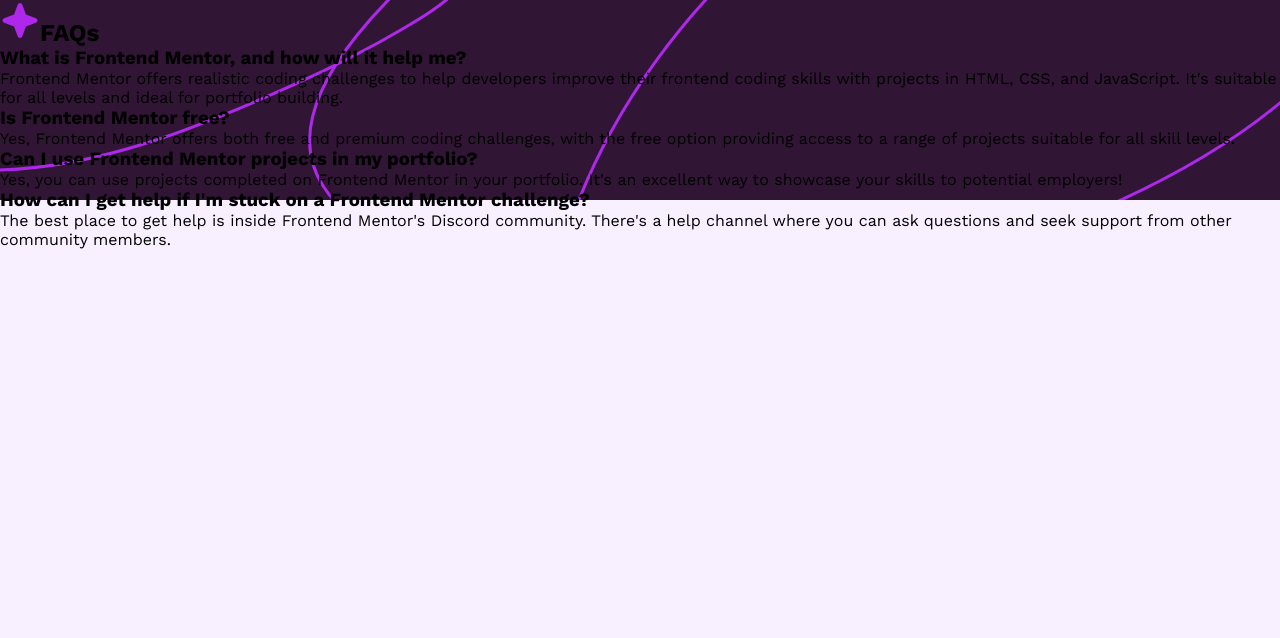
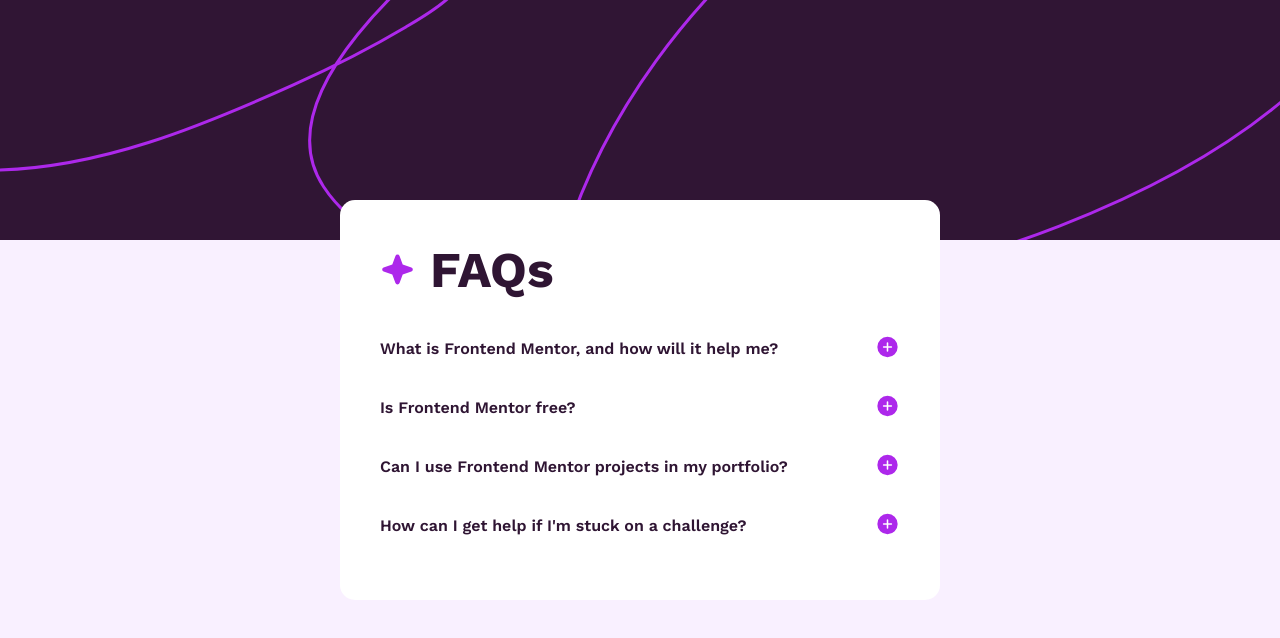
Before and after one commit to mohamedelkashef15/FAQs-accordion, a website: page index.html in a window 1280 px wide. Drawn offline with nearby package versions, Linux system fonts and the light colour scheme.

Commit message:
Add CSS code

```diff
--- a/index.html
+++ b/index.html
@@ -13,41 +13,62 @@
 </head>
 
 <body>
-  <section id="main">
-    <div id="card">
-      <h1><img src="./images/icon-star.svg" alt="">FAQs</h1>
+  <main>
+    <section id="faq">
+      <div class="container">
+        <div class="card">
+          <h1><img src="./images/icon-star.svg" alt="icon-star">FAQs</h1>
           <!-- Item 1 -->
           <div class="item">
+            <div class="item-question">
               <h3>What is Frontend Mentor, and how will it help me?</h3>
-        <p>Frontend Mentor offers realistic coding challenges to help developers improve their
+              <img src="./images/icon-plus.svg" alt="icon-plus">
+              <img src="./images/icon-minus.svg" class="hidden" alt="icon-minus">
+            </div>
+            <p class="hidden">Frontend Mentor offers realistic coding challenges to help developers improve their
               frontend coding skills with projects in HTML, CSS, and JavaScript. It's suitable for
               all levels and ideal for portfolio building.
             </p>
           </div>
           <!-- Item 2 -->
           <div class="item">
+            <div class="item-question">
               <h3>Is Frontend Mentor free?</h3>
-        <p>
+              <img src="./images/icon-plus.svg" alt="icon-plus">
+              <img src="./images/icon-minus.svg" class="hidden" alt="icon-minus">
+            </div>
+            <p class="hidden">
               Yes, Frontend Mentor offers both free and premium coding challenges, with the free
               option providing access to a range of projects suitable for all skill levels.
             </p>
           </div>
           <!-- Item 3 -->
           <div class="item">
+            <div class="item-question">
               <h3>Can I use Frontend Mentor projects in my portfolio?</h3>
-        <p>Yes, you can use projects completed on Frontend Mentor in your portfolio. It's an excellent
+              <img src="./images/icon-plus.svg" alt="icon-plus">
+              <img src="./images/icon-minus.svg" class="hidden" alt="icon-minus">
+            </div>
+            <p class="hidden">Yes, you can use projects completed on Frontend Mentor in your portfolio. It's an
+              excellent
               way to showcase your skills to potential employers!
             </p>
           </div>
           <!-- Item 4 -->
           <div class="item">
-        <h3>How can I get help if I'm stuck on a Frontend Mentor challenge?</h3>
-        <p>The best place to get help is inside Frontend Mentor's Discord community. There's a help
+            <div class="item-question">
+              <h3>How can I get help if I'm stuck on a challenge?</h3>
+              <img src="./images/icon-plus.svg" alt="icon-plus">
+              <img src="./images/icon-minus.svg" class="hidden" alt="icon-minus">
+            </div>
+            <p class="hidden">The best place to get help is inside Frontend Mentor's Discord community. There's a help
               channel where you can ask questions and seek support from other community members.
             </p>
           </div>
         </div>
+      </div>
     </section>
+  </main>
   <!-- JavaScript File -->
   <script src="./dist/index.js"></script>
 </body>
--- a/style.css
+++ b/style.css
@@ -17,7 +17,69 @@
   background-color: var(--pink);
 }
 
-#main {
+/* Utility Classes */
+.hidden {
+  display: none;
+}
+
+h1,
+h3 {
+  color: var(--dark-purple);
+}
+
+#faq {
   background: url("./images/background-pattern-desktop.svg");
-  height: 25vh;
+  height: 30vh;
 }
+
+#faq .container {
+  height: 100vh;
+  display: flex;
+  flex-direction: column;
+  justify-content: center;
+  align-items: center;
+}
+
+#faq .card {
+  background-color: #fff;
+  width: 600px;
+  padding: 2.5rem;
+  border-radius: 15px;
+}
+
+#faq .card h1 {
+  font-size: 50px;
+  display: flex;
+  align-items: center;
+}
+
+#faq .card h1 img {
+  margin-right: 15px;
+  width: 35px;
+}
+
+#faq .card .item {
+  margin-top: 2.5rem;
+}
+
+#faq .card .item .item-question {
+  position: relative;
+}
+
+#faq .card .item .item-question img {
+  position: absolute;
+  top: -5px;
+  right: 0;
+  width: 25px;
+}
+
+#faq .card .item h3 {
+  font-size: 16px;
+  font-weight: 600;
+  margin-bottom: 25px;
+}
+
+#faq .card .item p {
+  color: var(--grayish-purple);
+  line-height: 1.4;
+}
```
Lines whose indentation alone changed are shown as unchanged.
